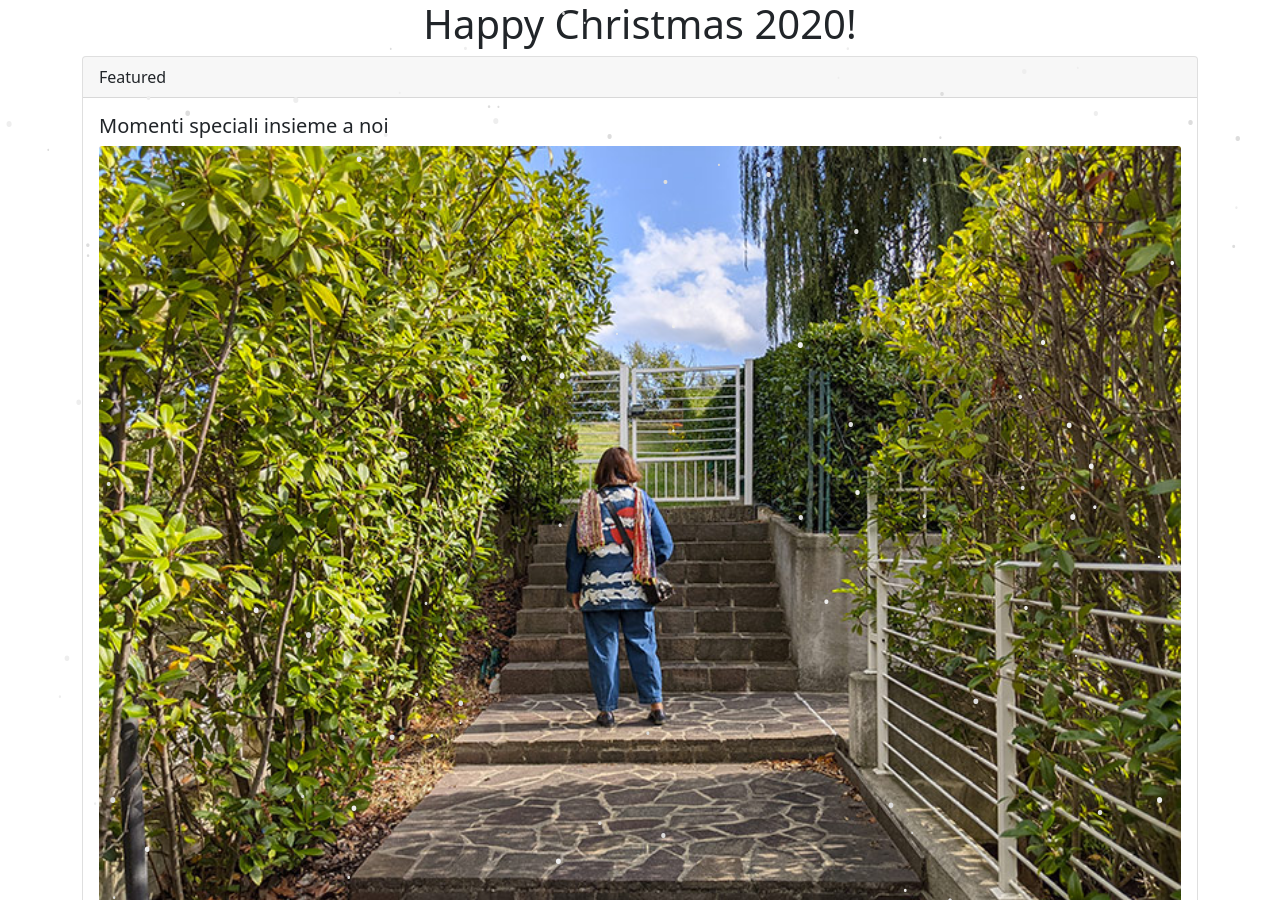
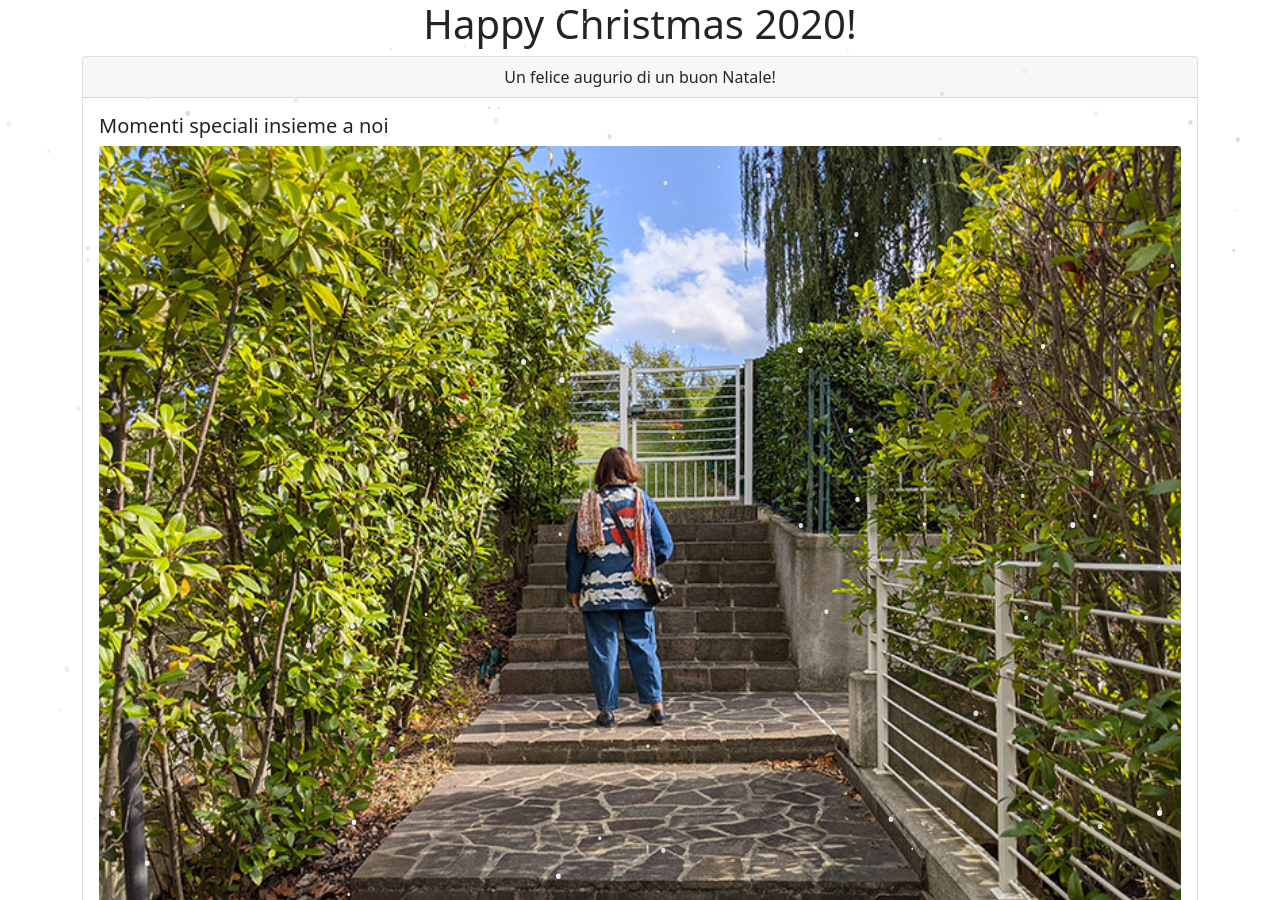
Before and after one commit to guidobuldrighini/guidobuldrighini.github.io, a Jekyll site: the page christmas2020/guido/index.html, which Jekyll copies as it is, in a window 1280 px wide and 900 px high. Built offline with Jekyll 4.4.1, drawn with Linux system fonts in a browser that asks for light colours; some of the changed text lies outside the part shown.

Commit message:
centrato testi e bottoni

```diff
--- a/christmas2020/guido/index.html
+++ b/christmas2020/guido/index.html
@@ -14,14 +14,14 @@
     <div class="container">
       <h1 class="text-center">Happy Christmas 2020!</h1>
       <div class="card">
-        <div class="card-header">
-          Featured
+        <div class="card-header text-center">
+          Un felice augurio di un buon Natale!
         </div>
         <div class="card-body">
           <h5 class="card-title">Momenti speciali insieme a noi</h5>
           <img src="01.jpg" class="card-img-top" alt="foto ricordo con noi">
-          <p class="card-text">Questa è una foto ricordo che ho ritrovato nel nostro archivio</p>
-          <a href="#" class="btn btn-primary">Scarica la singola foto</a>
+          <p class="card-text text-center">Questa è una foto ricordo che ho ritrovato nel nostro archivio</p>
+          <a href="#" class="btn btn-primary text-center">Scarica la singola foto</a>
         </div>
       </div>
       <div id="carouselExampleCaptions" class="carousel slide" data-bs-ride="carousel" data-bs-touch="true" data-bs-keyboard="true">
@@ -61,6 +61,7 @@
           <span class="carousel-control-next-icon" aria-hidden="true"></span>
           <span class="visually-hidden">Next</span>
         </a>
+        <a href="#" class="btn btn-primary text-center">Scarica l'intero album</a>
       </div>
     </div>
     <!-- Optional JavaScript; choose one of the two! -->
```
